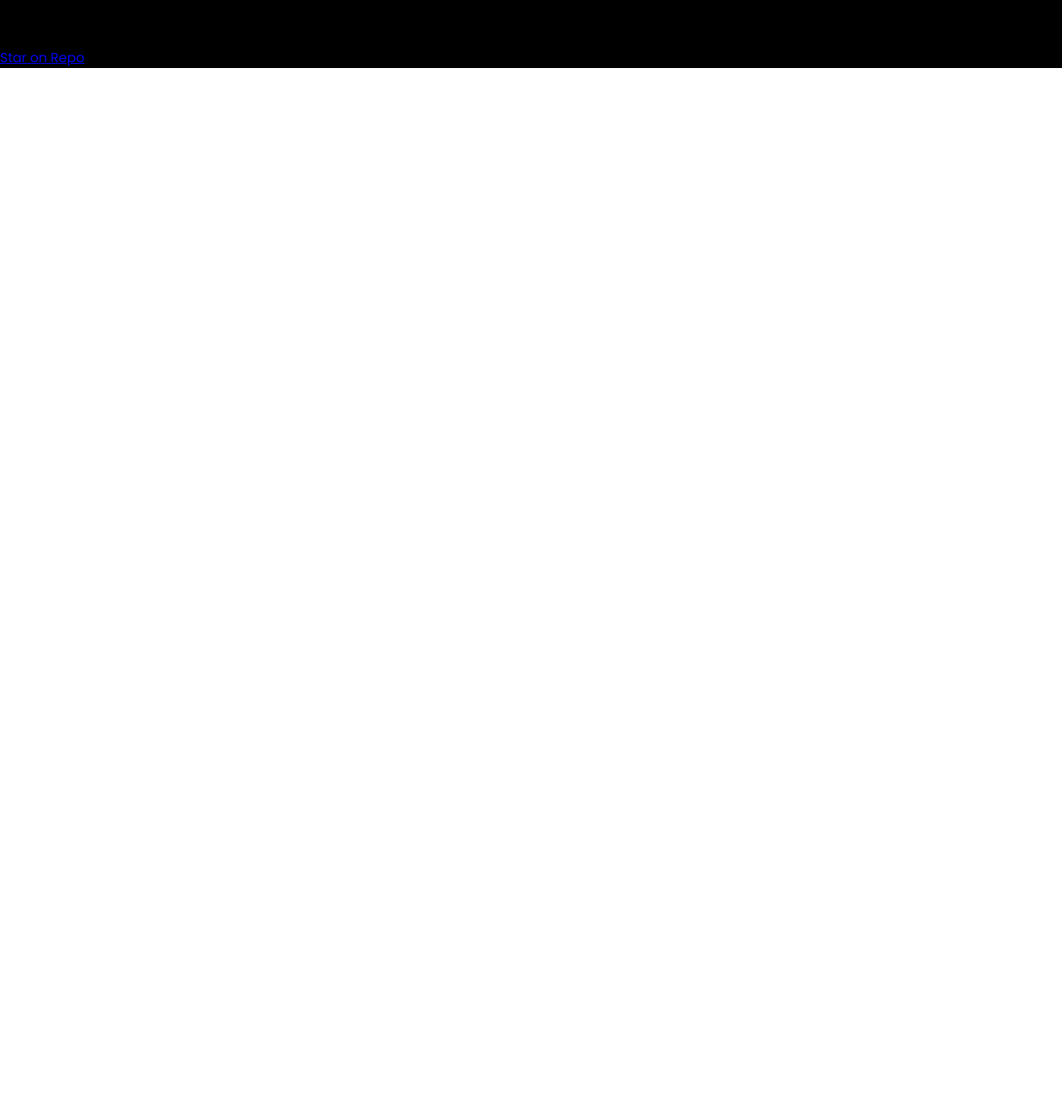
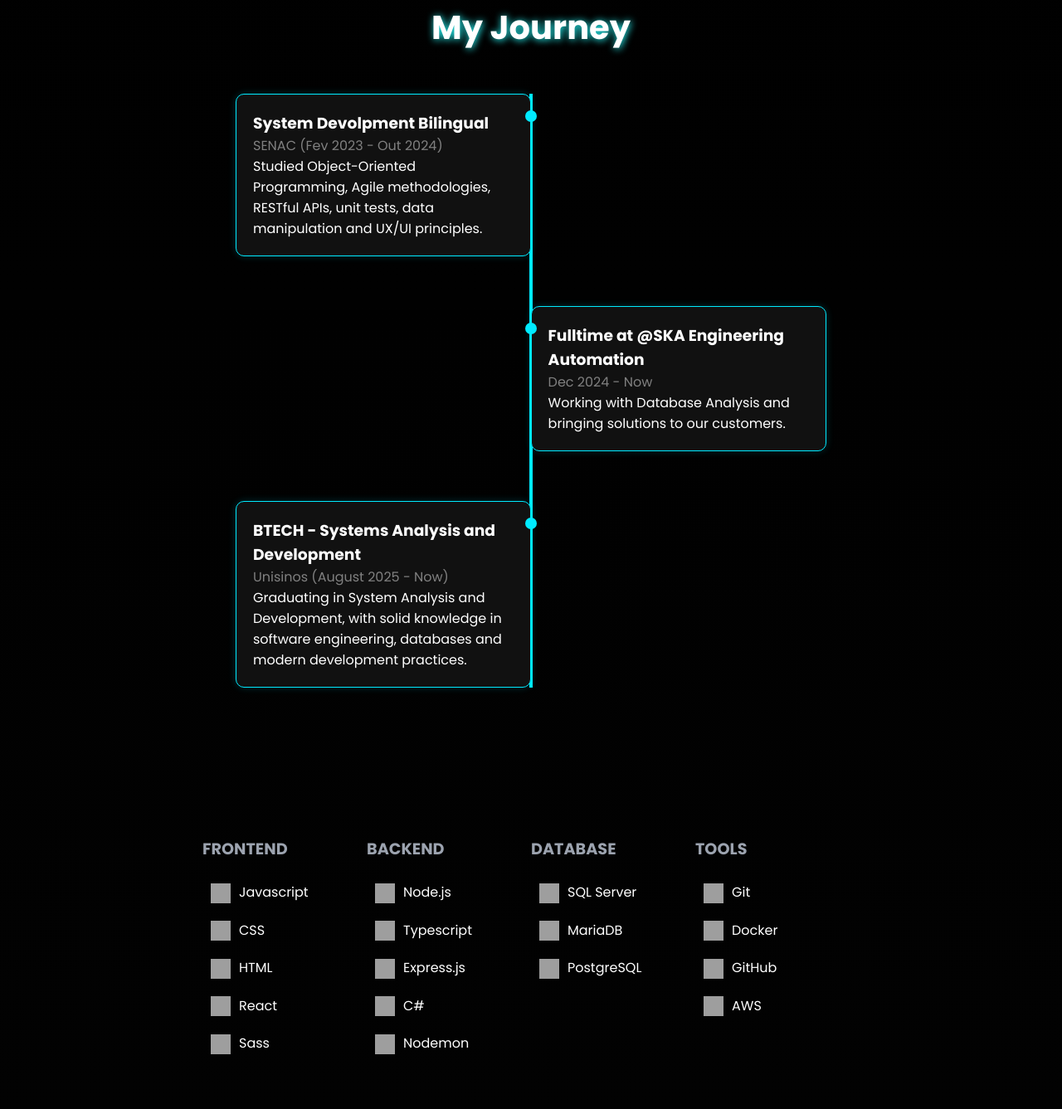
Before and after one commit to victxrmarin/portifolio, a website: page index.html in a window 1280 px wide. Shown: the part 1463-2800 px from the top of the page at 83% size. Before the commit the page ends 1545 px from the top, so only its background shows below. Drawn offline with nearby package versions, Linux system fonts and the light colour scheme; grey boxes are pictures that could not be loaded.

Commit message:
More sections finished (Desktop only)

```diff
--- a/index.html
+++ b/index.html
@@ -9,13 +9,18 @@
   <script src="./script/typeit.js" defer></script>
   <script src="./script/snow.js" defer></script>
   <script src="./script/scrollbar.js" defer></script>
+  <script src="./script/scroll-reveal.js" defer></script>
+  <script async defer src="https://buttons.github.io/buttons.js"></script>
 
-              <link rel="stylesheet" href="https://cdnjs.cloudflare.com/ajax/libs/font-awesome/4.7.0/css/font-awesome.min.css">
+  <link rel="stylesheet" href="https://cdnjs.cloudflare.com/ajax/libs/font-awesome/4.7.0/css/font-awesome.min.css">
 
   <link rel="stylesheet" href="./stylesheet/default.css" />
   <link rel="stylesheet" href="./stylesheet/header.css" />
   <link rel="stylesheet" href="./stylesheet/scrollbar.css">
   <link rel="stylesheet" href="./stylesheet/main.css">
+  <link rel="stylesheet" href="./stylesheet/timeline.css">
+  <link rel="stylesheet" href="./stylesheet/skills.css">
+  <link rel="stylesheet" href="/stylesheet/footer.css">
   <link rel="shortcut icon" href="favicon.ico" type="image/x-icon" />
 </head>
 <body>
@@ -37,7 +42,7 @@
   <main>
     <section id="aboutMe">
         <div id="aboutMeImg">
-            <img src="https://s1.sportstatics.com/relevo/www/multimedia/202407/05/media/cortadas/vitinha-RuEZDTTwCYAdoMQFjyHrBsL-1200x648@Relevo.jpg" alt="Me">
+            <img src="./image/me.jpg" alt="Me">
         </div>
         <div id="aboutMeText">
             <h1>I'm <span>Victor Marin</span>, an aspiring developer dedicated to making my mark in the job market.</h1>
@@ -46,11 +51,102 @@
             <button class="btn"><i class="fa fa-download"></i> Download</button>
         </div>
     </section>
-  </main>
-  <footer>
+<section id="timeline">
+  <div class="timeline-container">
+    <h1>My Journey</h1>
+    <div class="timeline">
 
-    <!-- Place this tag where you want the button to render. -->
-<a class="github-button" href="https://github.com/victxrmarin/portifolio" data-color-scheme="no-preference: dark; light: dark; dark: dark;" data-size="large" data-show-count="true" aria-label="Star victxrmarin/portifolio on GitHub">Star on Repo</a>
-  </footer>
+      <div class="timeline-entry reveal">
+        <div class="timeline-content">
+          <h3>System Devolpment Bilingual</h3>
+          <p>SENAC (Fev 2023 - Out 2024)</p>
+          <p class="description">
+            Studied Object-Oriented Programming, Agile methodologies, RESTful APIs, unit tests, data manipulation and UX/UI principles.
+          </p>
+        </div>
+      </div>
+
+      <div class="timeline-entry reveal">
+        <div class="timeline-content">
+          <h3>Fulltime at @SKA Engineering Automation</h3>
+          <p>Dec 2024 - Now</p>
+          <p class="description">
+            Working with Database Analysis and bringing solutions to our customers.
+          </p>
+        </div>
+      </div>
+
+      <div class="timeline-entry reveal">
+        <div class="timeline-content">
+          <h3>BTECH - Systems Analysis and Development</h3>
+          <p>Unisinos (August 2025 - Now)</p>
+          <p class="description">
+            Graduating in System Analysis and Development, with solid knowledge in software engineering, databases and modern development practices.
+          </p>
+        </div>
+      </div>
+
+    </div>
+  </div>
+</section>
+  <section id="skills">
+  <table class="skills-table reveal">
+    <tr>
+      <th>FRONTEND</th>
+      <th>BACKEND</th>
+      <th>DATABASE</th>
+      <th>TOOLS</th>
+    </tr>
+    <tr>
+      <td><img src="https://img.icons8.com/color/48/javascript--v1.png" alt="">Javascript</td>
+      <td><img src="https://img.icons8.com/color/48/nodejs.png" alt="">Node.js</td>
+      <td><img src="https://img.icons8.com/?size=100&id=J6KcaRLsTgpZ&format=png&color=000000" alt="">SQL Server</td>
+      <td><img src="https://img.icons8.com/color/48/git.png" alt="">Git</td>
+    </tr>
+    <tr>
+      <td><img src="https://img.icons8.com/color/48/css3.png" alt="">CSS</td>
+      <td><img src="https://img.icons8.com/?size=100&id=Xf1sHBmY73hA&format=png&color=000000" alt="">Typescript</td>
+      <td><img src="https://img.icons8.com/?size=100&id=DakakaPez2uy&format=png&color=000000" alt="">MariaDB</td>
+      <td><img src="https://img.icons8.com/color/48/docker.png" alt="">Docker</td>
+    </tr>
+    <tr>
+      <td><img src="https://img.icons8.com/?size=100&id=20909&format=png&color=000000" alt="">HTML</td>
+      <td><img src="https://img.icons8.com/?size=100&id=2ZOaTclOqD4q&format=png&color=000000" alt="">Express.js</td>
+      <td><img src="https://img.icons8.com/?size=100&id=38561&format=png&color=000000" alt="">PostgreSQL</td>
+      <td><img src="https://img.icons8.com/?size=100&id=bVGqATNwfhYq&format=png&color=000000" alt="">GitHub</td>
+    </tr>
+    <tr>
+      <td><img src="https://img.icons8.com/plasticine/48/react.png" alt="">React</td>
+      <td><img src="https://img.icons8.com/?size=100&id=55251&format=png&color=000000" alt="">C#</td>
+      <td></td>
+      <td><img src="https://img.icons8.com/color/48/amazon-web-services.png" alt="">AWS</td>
+    </tr>
+    <tr>
+      <td><img src="https://img.icons8.com/color/48/sass.png" alt="">Sass</td>
+      <td><img src="https://img.icons8.com/?size=100&id=8e6sgfGHgI9t&format=png&color=000000" alt="">Nodemon</td>
+      <td></td>
+      <td></td>
+    </tr>
+    <tr>
+      <td></td>
+      <td></td>
+      <td></td>
+      <td></td>
+    </tr>
+    <tr>
+      <td></td>
+      <td></td>
+      <td></td>
+      <td></td>
+    </tr>
+  </table>
+</section>
 </body>
+</main>
+<footer>
+  <p>Let's connect and build something amazing!</p>
+  <h1>victormarin.dev@gmail.com</h1>
+  <!-- Place this tag where you want the button to render. -->
+<a class="github-button" href="https://github.com/victxrmarin/portifolio" data-color-scheme="no-preference: light; light: light; dark: dark;" data-size="large" data-show-count="true" aria-label="Star victxrmarin/portifolio on GitHub">Star</a>
+</footer>
 </html>
--- a/package.json
+++ b/package.json
@@ -6,7 +6,7 @@
     "test": "echo \"Error: no test specified\" && exit 1"
   },
   "keywords": [],
-  "author": "",
+  "author": "Victor Marin",
   "license": "ISC",
   "description": ""
 }
--- /dev/null
+++ b/script/scroll-reveal.js
@@ -0,0 +1,16 @@
+ const reveals = document.querySelectorAll(".reveal");
+
+  function revealOnScroll() {
+    for (let i = 0; i < reveals.length; i++) {
+      const windowHeight = window.innerHeight;
+      const revealTop = reveals[i].getBoundingClientRect().top;
+      const revealPoint = 100;
+
+      if (revealTop < windowHeight - revealPoint) {
+        reveals[i].classList.add("active");
+      }
+    }
+  }
+
+  window.addEventListener("scroll", revealOnScroll);
+  window.addEventListener("load", revealOnScroll);
--- a/stylesheet/default.scss
+++ b/stylesheet/default.scss
@@ -19,3 +19,14 @@ html {
   -ms-overflow-style: none; /* IE 10+ */
   overflow-y: scroll; /* força scroll sem mostrar a barra */
 }
+
+.reveal {
+  opacity: 0;
+  transform: translateY(30px);
+  transition: all 0.6s ease-out;
+}
+
+.reveal.active {
+  opacity: 1;
+  transform: translateY(0);
+}
--- a/stylesheet/main.scss
+++ b/stylesheet/main.scss
@@ -6,6 +6,8 @@ main {
     text-align: center;
     width: 100vw;
     height: 90vh;
+    background: #0A0A0A;
+    background: linear-gradient(360deg,rgba(10, 10, 10, 1) 0%, rgba(0, 0, 0, 1) 100%);
 
     section {
         width: 65vw;
@@ -38,6 +40,7 @@ main {
 
                 span {
                     color:aqua;
+                    text-shadow:1px 1px 10px aqua;
                 }
             }
 
@@ -54,12 +57,12 @@ main {
             padding: 12px 14px;
             color: rgb(0, 0, 0);
             cursor: pointer;
-            font-size: 20px;
+            font-size: 16px;
             box-shadow: 0 0 4px rgba(0, 247, 255, 0.8);
             transition: 0.2s ease;
             }
 
-/* Darker background on mouse-over */
+
             .btn:hover {
                 box-shadow: 0 0 24px rgba(0, 247, 255, 0.8);
                 transition: 0.1s ease-in-out;
```
Also changed, not shown: image/me.jpg (added), stylesheet/default.css, stylesheet/footer.css (added), stylesheet/footer.scss (added), stylesheet/main.css, stylesheet/skills.css (added), stylesheet/skills.scss (added), stylesheet/timeline.css (added), stylesheet/timeline.scss (added), 4 other files.
